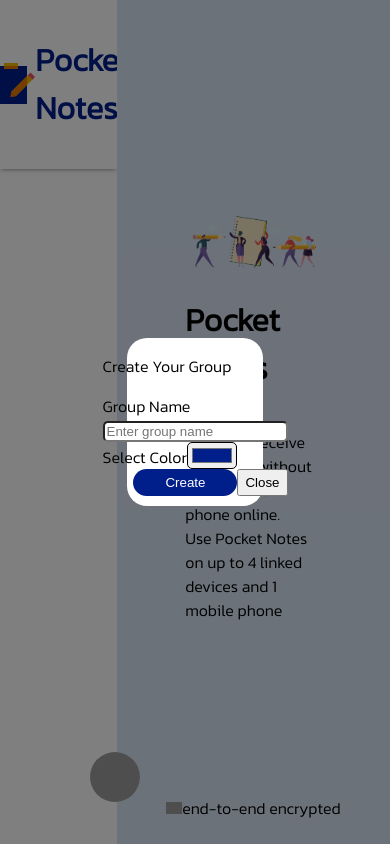
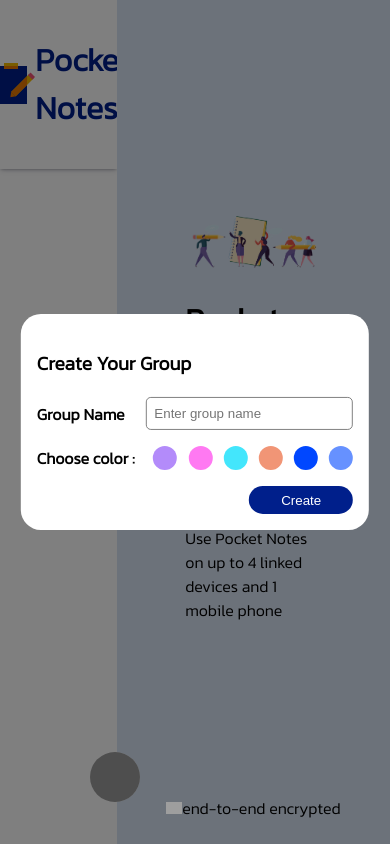
Before and after one commit to Bhanujs18/Pocket-News, a React (Vite) app: page / in a window 390 px wide. Both pictures are taken after a click on the picture 114 px from the left and 776 px from the top of the page. Built offline with nearby package versions, Linux system fonts and the light colour scheme; grey boxes are pictures that could not be loaded.

Commit message:
responsive inprogress

```diff
--- a/src/Components/SideBar.jsx
+++ b/src/Components/SideBar.jsx
@@ -27,6 +27,12 @@
             setMData((prev)=>{
             return [...prev, cdata]
            })
+           setcData({
+            name:"",
+            color:'#001f8b',
+            initials:""
+        });
+        setpopup(false);
     }
 
     useEffect(()=>{
@@ -57,20 +63,30 @@
         )})}
         </div>
         {popup ?
-        <div className='modalparent'>
-        <div className='modalchild'>
         <div>
-        <p>Create Your Group</p>
-            <label htmlFor='groupName'>Group Name
+        <div className='modalparent' onClick={()=>setpopup(false)}></div>
+        <div className='modalchild' onClick={()=>setpopup(true)}>
+            <div className='modalDivs'>
+            <p style={{fontSize:'1.2rem' , fontWeight:800}}>Create Your Group</p>
+            </div>
+            <div className='modalDivs'>
+            <label className='modalDivs inputDiv'  style={{gap:'1rem' , fontWeight:600}} htmlFor='groupName'>Group Name
             <input type='text' value={cdata.name} className='input' id='groupName' onChange={(e)=>handleData(e)} placeholder='Enter group name' />
            </label>
-           <label htmlFor='color'>Select Color
-            <input type='color' value={cdata.color} className='input' id='color' onChange={(e)=>setcData((prev)=>{return {...prev , color:(e.target.value)}})} placeholder='Enter group name' />
-           </label>
-           <div style={{display:'flex' , width:'100%' , justifyContent:'end'}}>
+           </div>
+           <div className='modalDivs' >
+           <ul className='chooseColors'>
+            Choose color : &nbsp;
+            <li  className='colorSelector' onClick={(e)=>setcData((prev)=>{return {...prev , color: "#b38bfa"}})}></li>
+            <li  className='colorSelector' onClick={(e)=>setcData((prev)=>{return {...prev , color: "#ff79f2"}})}></li>
+            <li className='colorSelector'  onClick={(e)=>setcData((prev)=>{return {...prev , color: "#43e6fc"}})}></li>
+            <li  className='colorSelector' onClick={(e)=>setcData((prev)=>{return {...prev , color: "#f19576"}})}></li>
+            <li  className='colorSelector' onClick={(e)=>setcData((prev)=>{return {...prev , color: "#0047ff"}})}></li>
+            <li  className='colorSelector' onClick={(e)=>setcData((prev)=>{return {...prev , color: "#6691ff"}})}></li>
+           </ul>
+           </div>
+           <div className='modalDivs' style={{display:'flex' , width:'100%' , justifyContent:'end'}}>
            <button className='create' onClick={handleAllData}>Create</button>
-           <button onClick={()=>setpopup(false)}>Close</button>
-           </div>
            </div>
         </div>
         </div> : null }
--- a/src/Pages/Homepage.jsx
+++ b/src/Pages/Homepage.jsx
@@ -13,6 +13,7 @@
     const AmPm = Hour > 12 ? "PM" : "AM";
     const Min = date.getMinutes();
     const Day = date.getDate();
+    const Year = date.getFullYear();
     const Month = date.getMonth() + 1;
 
     const [show,setShow] = useState(false);
@@ -44,12 +45,16 @@
 
 
        const handleStoreData = (e) => {
-        setStoredata((prev)=>{return {...prev , data:e.target.value , category: filterData , time: Day + " - " + Month + " · " + Hour + " : " + Min + " " + AmPm}})
+        setStoredata((prev)=>{return {...prev , data:e.target.value , category: filterData , time: Day + " - " + Month + " - " + Year + " · " + Hour + " : " + Min + " " + AmPm}})
        }
 
        const submitdata = () => {
         setAllNotes((prev)=>{return[...prev , storedata]});
-       }
+        setStoredata({
+          data: "",
+          category:"",
+          time:"",
+      });}
 
 
        useEffect(()=>{
--- a/src/index.css
+++ b/src/index.css
@@ -16,22 +16,79 @@
   left: 0%;
   position: fixed;
   background-color: rgb(0, 0, 0,0.5);
-  z-index: 1;
 }
 
 .modalchild{
-width: 35%;
+width: max-content;
 display: flex;
+z-index: 9;
 flex-direction: column;
 align-items: center;
-height: 20%;
+padding: 1rem;
+height: max-content;
+position: absolute;
+top: 50%;
+left: 50%;
+transform: translate(-50%,-50%);
 background-color: white;
 border-radius: 20px;
 }
 
+.chooseColors{
+  width: 100%;
+  display: flex;
+  justify-content: space-between;
+  gap: 0.7rem;
+  font-weight: 600;
+  padding: 0%;
+}
+
+.modalDivs{
+  width: 100%;
+  align-items: center;
+  display: flex;
+  justify-content: left;
+}
+
+
+.colorSelector{
+  border-radius: 50%;
+  width: 1.5rem;
+  height: 1.5rem;
+  cursor: pointer;
+  list-style-type: none;
+  text-decoration: none;
+}
+.colorSelector:nth-child(1){
+  background-color: #b38bfa;
+}
+.colorSelector:nth-child(2){
+  background-color: #ff79f2;
+}
+.colorSelector:nth-child(3){
+  background-color: #43e6fc;
+}
+.colorSelector:nth-child(4){
+  background-color: #f19576;
+}
+.colorSelector:nth-child(5){
+  background-color: #0047ff;
+}
+.colorSelector:nth-child(6){
+  background-color: #6691ff;
+}
+
+.inputDiv{
+  display: flex;
+  justify-content: space-between;
+}
+
 .input{
+outline: none;
 border-radius: 5px;
-outline: none;
+width: 60%;
+border: 1px grey solid;
+padding: 0.5rem;
 }
 
 .container{
@@ -226,6 +283,19 @@
   height: 60%;
   overflow-y: scroll;
 }
+.notesDiv::-webkit-scrollbar {
+  width: 15px;
+}
+
+.notesDiv::-webkit-scrollbar-track {
+  background: #d9d9d9;
+}
+
+.notesDiv::-webkit-scrollbar-thumb {
+  background-color: white;
+  border: 1px #d9d9d9 solid;
+  border-radius: 15px;
+}
 
 .time{
   text-align: end;
```
